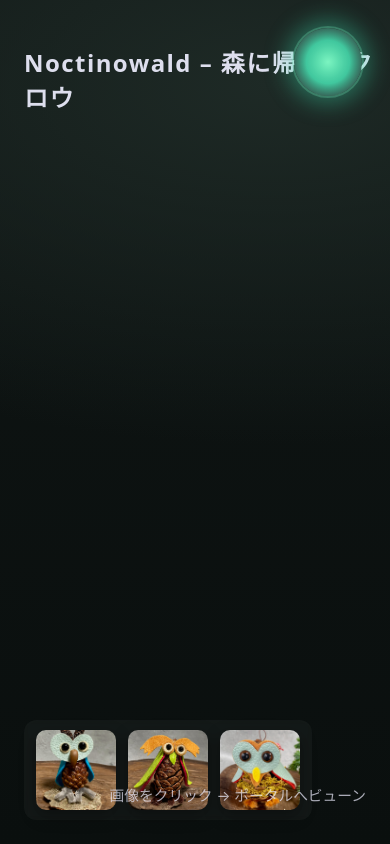
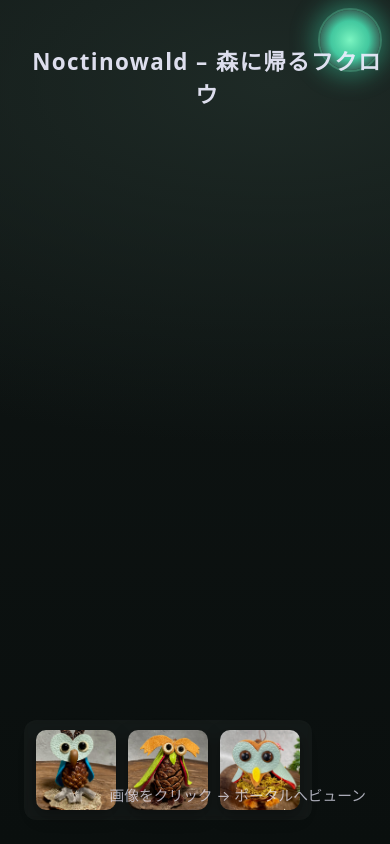
Before and after one commit to matsubondays/noctinowald-friends, a plain HTML site: page index.html in a window 390 px wide. Drawn offline with nearby package versions, Linux system fonts and the light colour scheme.

Commit message:
Add mobile responsive CSS

```diff
--- a/style.css
+++ b/style.css
@@ -43,3 +43,29 @@ box-shadow: 0 6px 16px rgba(0,0,0,.35); transition: transform .2s ease, box-shad
 .gallery img.owl { width: 80px; height: 80px; }
 .portal { width: 68px; height: 68px; }
 }
+/* —— モバイルの調整 —— */
+@media (max-width: 600px) {
+  h1 {
+    font-size: 1.4rem;
+    text-align: center;
+    margin-top: 20px;
+    z-index: 5;
+  }
+
+  .portal {
+    top: 10px;
+    right: 10px;
+    width: 60px;
+    height: 60px;
+  }
+
+  .owl-grid {
+    flex-direction: column;
+    gap: 10px;
+  }
+
+  .owl-card {
+    width: 80%;
+    margin: 0 auto;
+  }
+}
```
